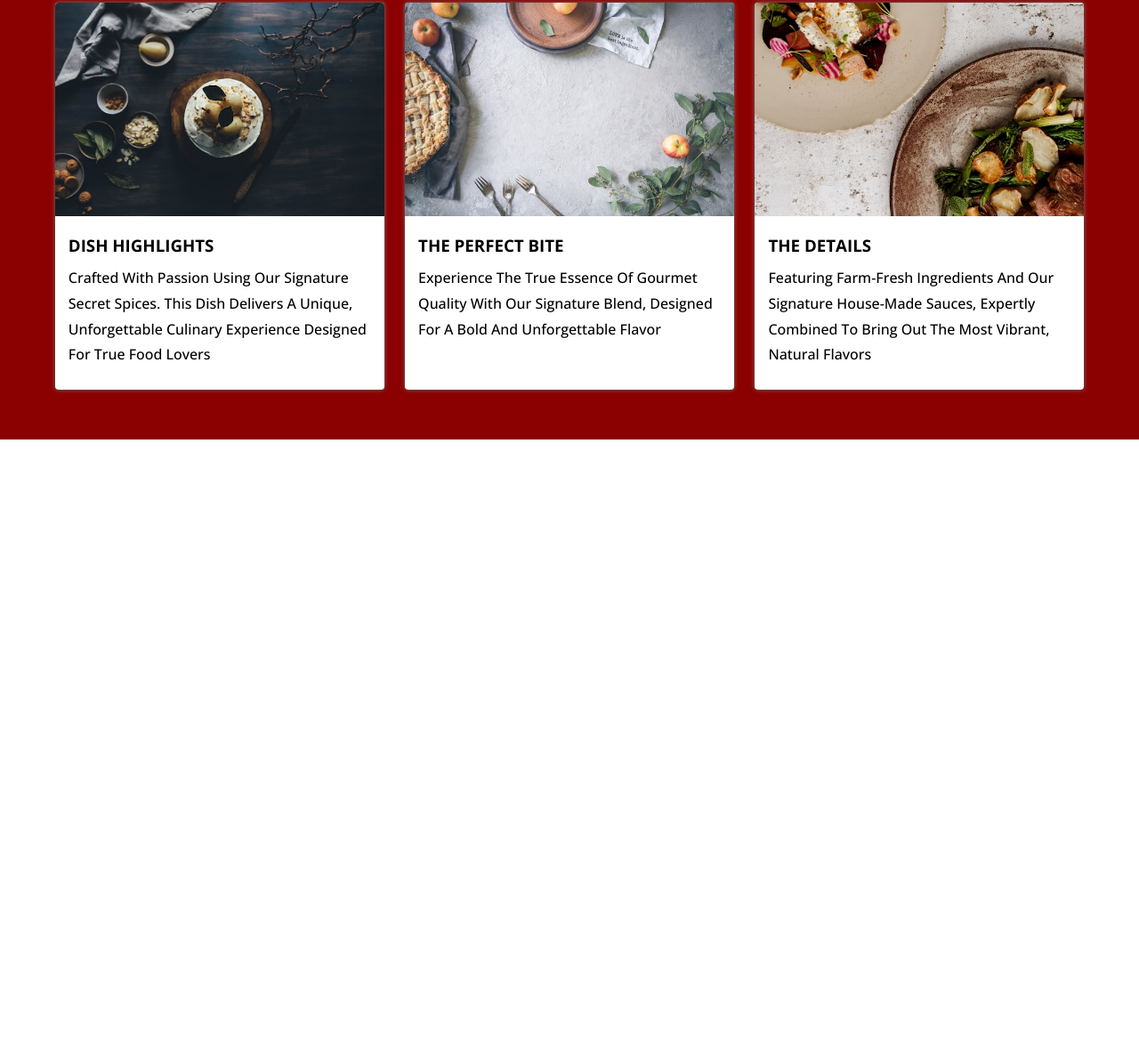
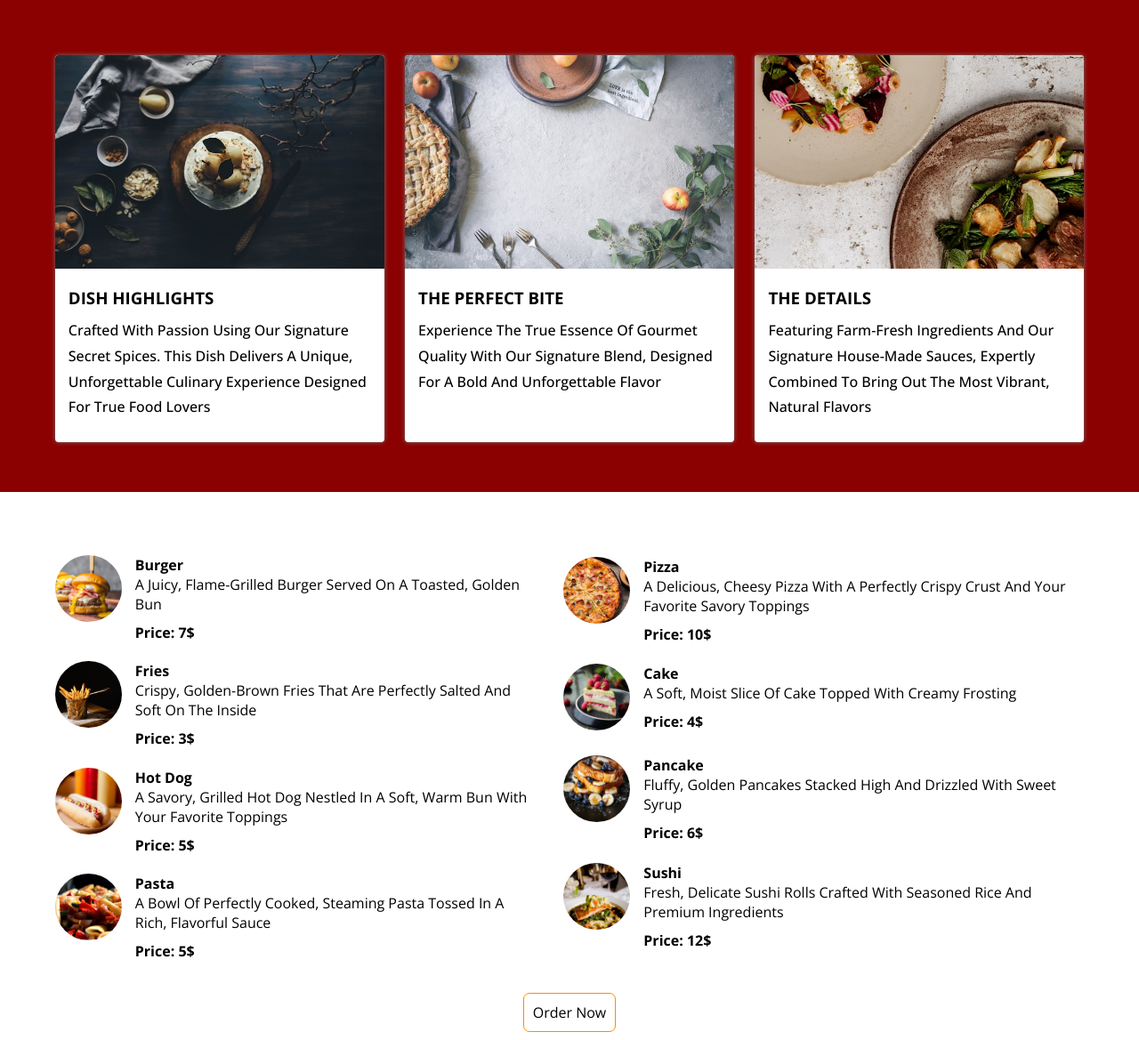
Before and after one commit to hema662/restaurant, a plain HTML site: page index.html in a window 1280 px wide. Shown: the part 1322-2491 px from the top of the page at 89% size. Before the commit the page ends 1816 px from the top, so only its background shows below. Drawn offline with nearby package versions, Linux system fonts and the light colour scheme.

Commit message:
five (menu)

```diff
--- a/index.html
+++ b/index.html
@@ -27,7 +27,7 @@
                             <ul>
                                 <li><a href="#home">home</a></li>
                                 <li><a href="#about">about</a></li>
-                                <li><a href="#">menu</a></li>
+                                <li><a href="#menu">menu</a></li>
                                 <li><a href="#">contact</a></li>
                             </ul>
                         </nav>
@@ -63,7 +63,7 @@
                     <p>Experience the perfect blend of tradition and
                         taste in every bite. We use only the freshest ingredients to bring you a culinary experience
                          you’ll never forget</p>
-                         <a href="#">learn more</a>
+                         <a href="#menu">learn more</a>
                 </div> <!-- end-text -->
             </div> <!-- end-first-about -->
         </div> <!-- end-container-two -->
@@ -102,8 +102,91 @@
         </div> <!-- end-container-three -->
     </section> <!-- end-parent-two -->
 
+    <!-- parent-three -->
 
+    <section class="parent-three" id="menu"> <!-- start-parent-three -->
+        <div class="container-four"> <!-- start-container-four -->
 
+            <div class="box"> <!-- start-box -->
+                <div class="left-side"> <!-- start-left-side -->
+                <div class="part"> <!-- start-part-one -->
+                    <div class="img"><img src="imgs/burger.jpg" alt="image"></div>
+                    <div class="text">
+                        <h4>burger</h4>
+                        <p>A juicy, flame-grilled burger served on a toasted, golden bun</p>
+                        <span>price: 7$</span>
+                    </div>
+                </div> <!-- end-part-one -->
+
+                <div class="part"> <!-- start-part-two -->
+                    <div class="img"><img src="imgs/fries.jpg" alt="image"></div>
+                    <div class="text">
+                        <h4>fries</h4>
+                        <p>Crispy, golden-brown fries that are perfectly salted and soft on the inside</p>
+                        <span>price: 3$</span>
+                    </div>
+                </div> <!-- end-part-two -->
+
+                <div class="part"> <!-- start-part-three -->
+                    <div class="img"><img src="imgs/hotdog.jpg" alt="image"></div>
+                    <div class="text">
+                        <h4>hot dog</h4>
+                        <p>A savory, grilled hot dog nestled in a soft, warm bun with your favorite toppings</p>
+                        <span>price: 5$</span>
+                    </div>
+                </div> <!-- end-part-three -->
+
+                <div class="part"> <!-- start-part-four -->
+                    <div class="img"><img src="imgs/pasta.jpg" alt="image"></div>
+                    <div class="text">
+                        <h4>pasta</h4>
+                        <p>A bowl of perfectly cooked, steaming pasta tossed in a rich, flavorful sauce</p>
+                        <span>price: 5$</span>
+                    </div>
+                </div> <!-- end-part-four -->
+            </div> <!-- end-left-side -->
+
+            <div class="right-side"> <!-- start-right-side -->
+                <div class="part"> <!-- start-part-five -->
+                    <div class="img"><img src="imgs/pizza.jpg" alt="image"></div>
+                    <div class="text">
+                        <h4>pizza</h4>
+                        <p>A delicious, cheesy pizza with a perfectly crispy crust and your favorite savory toppings</p>
+                        <span>price: 10$</span>
+                    </div>
+                </div> <!-- end-part-five -->
+
+                <div class="part"> <!-- start-part-six -->
+                    <div class="img"><img src="imgs/cake.jpg" alt="image"></div>
+                    <div class="text">
+                        <h4>cake</h4>
+                        <p>A soft, moist slice of cake topped with creamy frosting</p>
+                        <span> price: 4$</span>
+                    </div>
+                </div> <!-- end-part-six -->
+
+                <div class="part"> <!-- start-part-seven -->
+                    <div class="img"><img src="imgs/pancake.jpg" alt="image"></div>
+                    <div class="text">
+                        <h4>pancake</h4>
+                        <p>Fluffy, golden pancakes stacked high and drizzled with sweet syrup</p>
+                        <span>price: 6$</span>
+                    </div>
+                </div> <!-- end-part-seven -->
+
+                <div class="part"> <!-- start-part-eight -->
+                    <div class="img"><img src="imgs/sushi.jpg" alt="image"></div>
+                    <div class="text">
+                        <h4>sushi</h4>
+                        <p>Fresh, delicate sushi rolls crafted with seasoned rice and premium ingredients</p>
+                        <span>price: 12$</span>
+                    </div>
+                </div> <!-- end-part-eight -->
+            </div> <!-- end-right-side -->
+            </div> <!-- end-box -->
+            <div class="button"><a href="#contact-us">order now</a></div>
+        </div> <!-- end-conteiner-four -->
+    </section> <!-- end-parent-three -->
 
     </div> <!--end-page-->
 
--- a/master.css
+++ b/master.css
@@ -22,7 +22,8 @@ body {
 /* fresh */
 @media (max-width: 767px) {
     .container-two,
-    .container-three {
+    .container-three,
+    .container-four {
         padding-top: 50px;
         margin-right: 30px;
         margin-left: 30px;
@@ -31,7 +32,8 @@ body {
 }
 @media (min-width: 768px) {
     .container-two,
-    .container-three {
+    .container-three,
+    .container-four {
         padding-top: 50px;
         margin-right: 30px;
         margin-left: 30px;
@@ -40,7 +42,8 @@ body {
 }
 @media (min-width: 992px) {
     .container-two,
-    .container-three {
+    .container-three,
+    .container-four {
         padding-top: 50px;
         margin-right: 50px;
         margin-left: 50px;
@@ -49,7 +52,8 @@ body {
 }
 @media (min-width: 1200px) {
     .container-two,
-    .container-three {
+    .container-three,
+    .container-four {
         padding-top: 50px;
         margin-right: 50px;
         margin-left: 50px;
@@ -58,7 +62,8 @@ body {
 }
 @media (min-width: 1400px) {
     .container-two,
-    .container-three {
+    .container-three,
+    .container-four {
         padding-top: 50px;
         margin-right: 100px;
         margin-left: 100px;
@@ -365,6 +370,7 @@ header .hidden-el nav ul li a:hover {
     background-color: var(--third-back);
     margin-left: 1%;
     margin-right: 1%;
+    margin-top: 5%;
     border-radius: 4px;
     overflow: hidden;
     color: var(--second-c);
@@ -434,3 +440,74 @@ header .hidden-el nav ul li a:hover {
 @media (min-width: 1400px) {
 
 }
+
+/* parent-three */
+
+.container-four .box {
+    display: flex;
+    color: var(--second-c);
+
+}
+.container-four .left-side,
+.container-four .right-side {
+    margin-right: 2%;
+    margin-left: 1%;
+}
+.container-four .left-side .part,
+.container-four .right-side .part {
+    display: flex;
+    margin-top: 4%;
+    margin-bottom: 4%;
+}
+.container-four .img img {
+    width: 75px;
+    height: 75px;
+    object-fit: cover;
+    border-radius: 50%;
+}
+.container-four .left-side .part .text,
+.container-four .right-side .part .text {
+    padding-left: 15px;
+}
+.container-four .left-side .part .text p,
+.container-four .right-side .part .text p {
+    padding-bottom: 10px;
+}
+.container-four .left-side .part .text span,
+.container-four .right-side .part .text span {
+    font-weight: bold;
+}
+.container-four .button {
+    text-align: center;
+    padding-top: 25px;
+}
+.container-four .button a {
+    text-decoration: none;
+    color: var(--second-c);
+    padding: 10px;
+    border: solid 1px var(--main-back);
+    border-radius: 7px;
+    transition: var(--tran);
+}
+.container-four .button a:hover {
+    background-color: var(--main-back);
+    color: var(--main-c);
+}
+
+@media (max-width: 767px) {
+    .container-four .box {
+        flex-wrap: wrap;
+    }
+}
+@media (min-width: 768px) {
+
+}
+@media (min-width: 922px) {
+
+}
+@media (min-width: 1200px) {
+
+}
+@media (min-width: 1400px) {
+
+}
```
